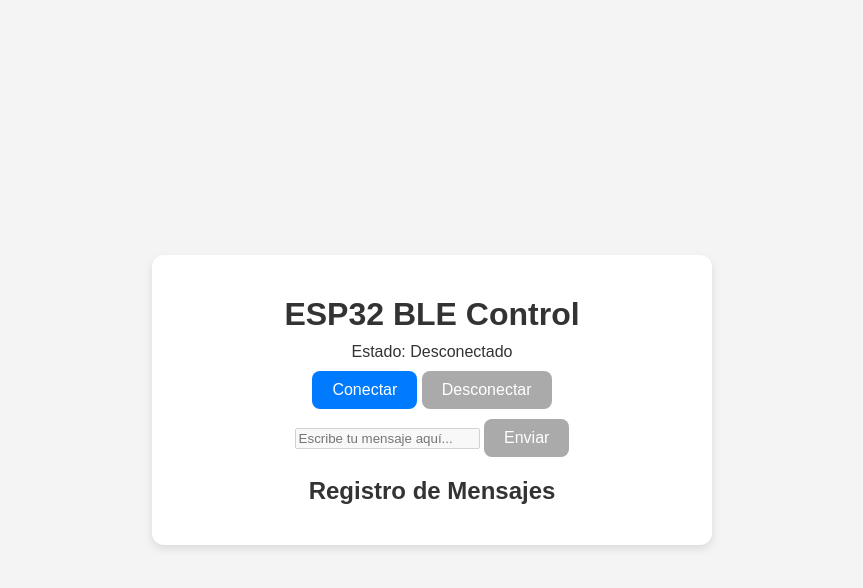
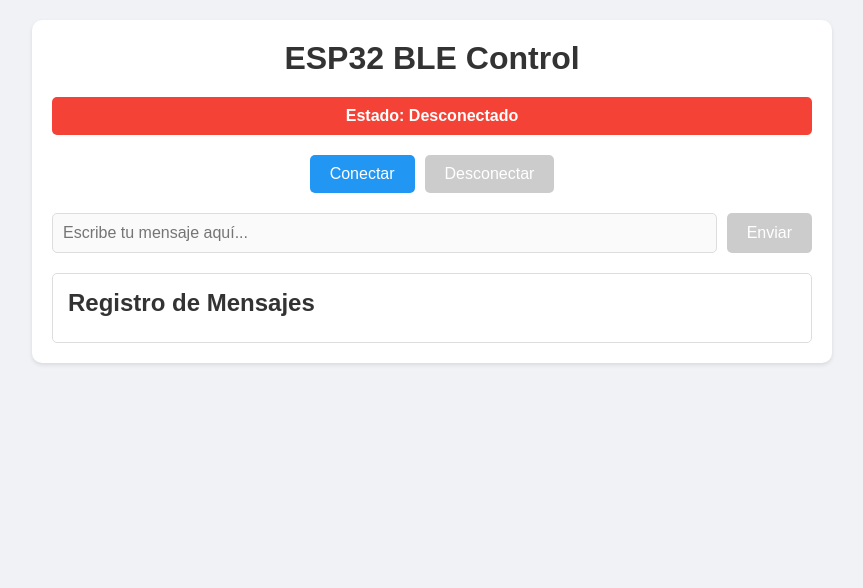
Before and after one commit to WonTech-SM/test_bt, a plain HTML site: page index.html in a window 1280 px wide. Shown: the whole page, without its empty margins (208-1071 px from the left). Drawn offline with Linux system fonts and the light colour scheme.

Commit message:
Update styles.css

```diff
--- a/styles.css
+++ b/styles.css
@@ -1,59 +1,115 @@
+* {
+    margin: 0;
+    padding: 0;
+    box-sizing: border-box;
+    font-family: Arial, sans-serif;
+}
+
 body {
-  font-family: Arial, sans-serif;
-  background: #f4f4f4;
-  color: #333;
-  display: flex;
-  justify-content: center;
-  align-items: center;
-  height: 100vh;
-  margin: 0;
+    background-color: #f0f2f5;
+    padding: 20px;
 }
 
 .container {
-  background: #fff;
-  padding: 20px 30px;
-  border-radius: 12px;
-  box-shadow: 0 4px 8px rgba(0,0,0,0.1);
-  width: 90%;
-  max-width: 500px;
-  text-align: center;
+    max-width: 800px;
+    margin: 0 auto;
+    background-color: white;
+    padding: 20px;
+    border-radius: 10px;
+    box-shadow: 0 2px 4px rgba(0, 0, 0, 0.1);
 }
 
 h1 {
-  margin-bottom: 10px;
+    text-align: center;
+    color: #333;
+    margin-bottom: 20px;
 }
 
-#inputText {
-  width: 100%;
-  height: 80px;
-  margin: 15px 0;
-  padding: 10px;
-  font-size: 16px;
-  border-radius: 8px;
-  border: 1px solid #ccc;
-  resize: none;
+.status-container {
+    margin-bottom: 20px;
 }
 
-button {
-  padding: 10px 20px;
-  font-size: 16px;
-  margin-top: 10px;
-  cursor: pointer;
-  border-radius: 8px;
-  border: none;
-  background: #007bff;
-  color: #fff;
+.status {
+    padding: 10px;
+    border-radius: 5px;
+    text-align: center;
+    font-weight: bold;
 }
 
-button:disabled {
-  background: #aaa;
-  cursor: not-allowed;
+.connected {
+    background-color: #4CAF50;
+    color: white;
 }
 
-#receivedData {
-  background: #e9e9e9;
-  padding: 10px;
-  border-radius: 8px;
-  margin-top: 10px;
-  min-height: 40px;
+.disconnected {
+    background-color: #f44336;
+    color: white;
 }
+
+.controls {
+    display: flex;
+    gap: 10px;
+    margin-bottom: 20px;
+    justify-content: center;
+}
+
+.message-container {
+    display: flex;
+    gap: 10px;
+    margin-bottom: 20px;
+}
+
+#message-input {
+    flex: 1;
+    padding: 10px;
+    border: 1px solid #ddd;
+    border-radius: 5px;
+    font-size: 16px;
+}
+
+.btn {
+    padding: 10px 20px;
+    border: none;
+    border-radius: 5px;
+    background-color: #2196F3;
+    color: white;
+    cursor: pointer;
+    font-size: 16px;
+    transition: background-color 0.3s;
+}
+
+.btn:hover {
+    background-color: #1976D2;
+}
+
+.btn:disabled {
+    background-color: #ccc;
+    cursor: not-allowed;
+}
+
+.log-container {
+    border: 1px solid #ddd;
+    border-radius: 5px;
+    padding: 15px;
+    max-height: 300px;
+    overflow-y: auto;
+}
+
+.log-container h2 {
+    margin-bottom: 10px;
+    color: #333;
+}
+
+#message-log {
+    font-family: monospace;
+}
+
+#message-log p {
+    margin: 5px 0;
+    padding: 5px;
+    border-bottom: 1px solid #eee;
+}
+
+#message-log p:last-child {
+    border-bottom: none;
+}
```
